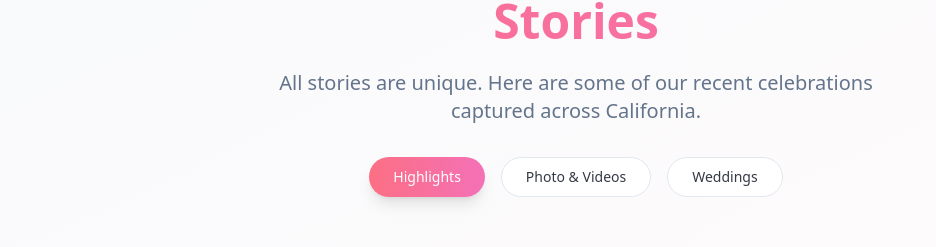
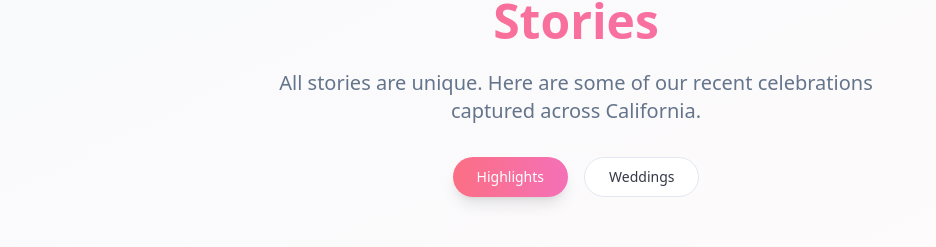
Before and after one commit to alexbullgomes/forever-after-ai-dreams, a React (Vite) app: page / in a window 1280 px wide. Shown: the part 2141-2388 px from the top of the page, without its empty margins (64-1000 px from the left). Built offline with nearby package versions, Linux system fonts and the light colour scheme; no server answers; the database is empty.

Commit message:
Preceding changes

```diff
--- a/src/components/Portfolio.tsx
+++ b/src/components/Portfolio.tsx
@@ -46,12 +46,15 @@ const Portfolio = ({ onBookingClick, content }: PortfolioProps) => {
   const titleLine2 = content?.title_line2 ?? "Stories";
   const subtitle = content?.subtitle ?? "All stories are unique. Here are some of our recent celebrations captured across California.";
   const ctaText = content?.cta_text ?? "View Complete Portfolio";
-  const filters = content?.filters ?? [
+  const defaultFilters = [
     { id: "all", label: "Highlights" },
     { id: "weddings", label: "Weddings" },
     { id: "business", label: "Business" },
     { id: "family", label: "Family" }
   ];
+  const allowedFilterIds = new Set(["all", "weddings", "business", "family"]);
+  const sanitizedFilters = (content?.filters ?? defaultFilters).filter(f => allowedFilterIds.has(f.id));
+  const filters = sanitizedFilters.length > 0 ? sanitizedFilters : defaultFilters;
 
   const handleViewPortfolioClick = () => {
     if (user) {
```
